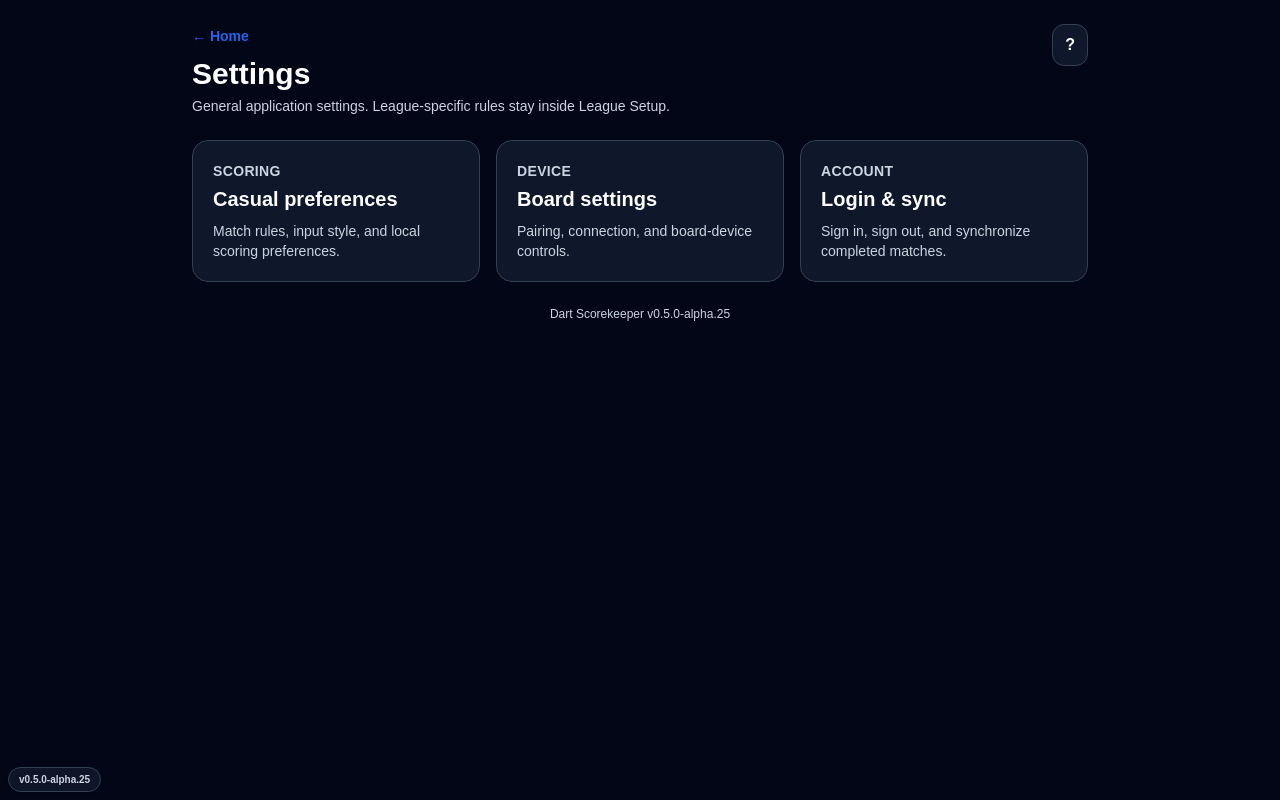
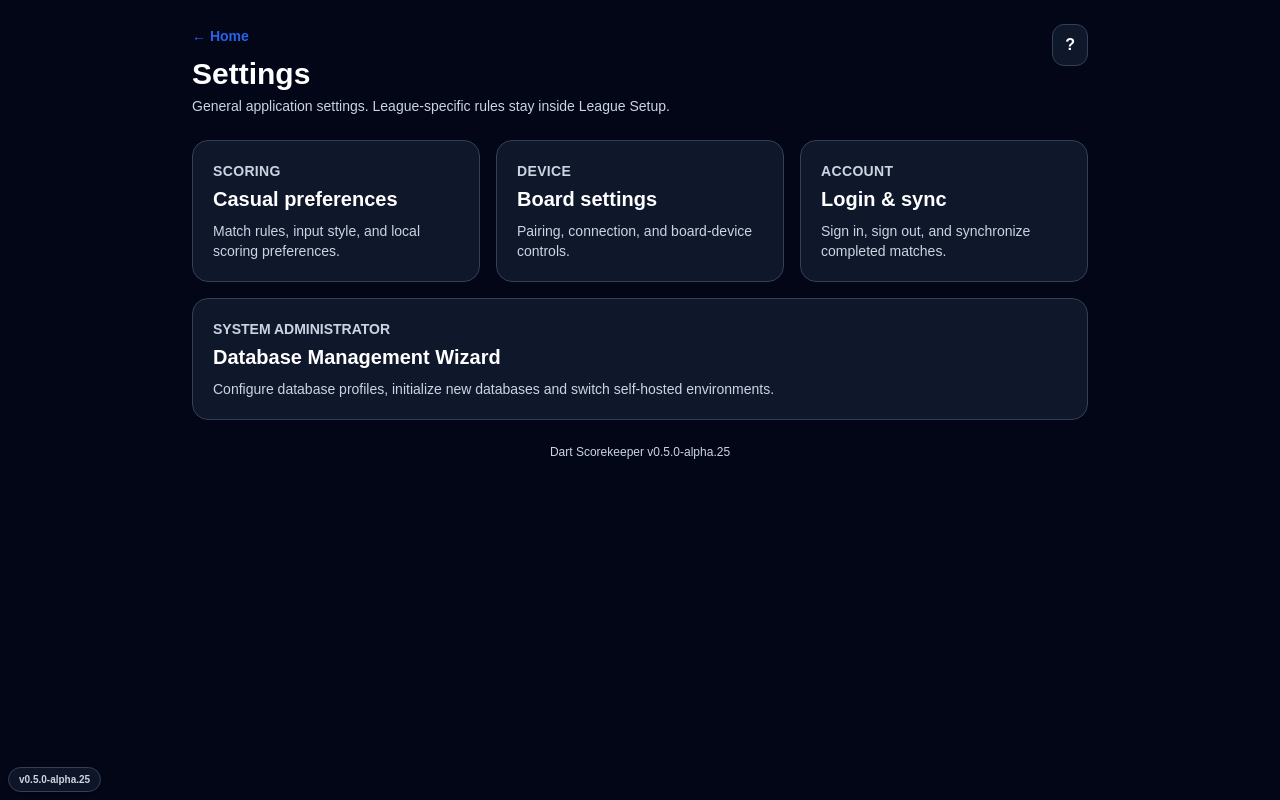
Before and after one commit to bclark303/dart-scorekeeper, a Next.js app: page /settings in a window 1280 px wide. Built offline with nearby package versions, Linux system fonts and the light colour scheme.

Commit message:
feat(settings): link to server database management wizard

```diff
--- a/app/settings/page.tsx
+++ b/app/settings/page.tsx
@@ -14,6 +14,7 @@ export default function SettingsPage() {
           <Link href="/board-device" className="rounded-2xl border border-[var(--color-panel-border)] bg-[var(--color-panel)] p-5 hover:border-[var(--color-primary)]"><div className="text-sm font-black uppercase tracking-wide text-[var(--color-text-muted)]">Device</div><h2 className="mt-1 text-xl font-black">Board settings</h2><p className="mt-2 text-sm text-[var(--color-text-muted)]">Pairing, connection, and board-device controls.</p></Link>
           <Link href="/account" className="rounded-2xl border border-[var(--color-panel-border)] bg-[var(--color-panel)] p-5 hover:border-[var(--color-primary)]"><div className="text-sm font-black uppercase tracking-wide text-[var(--color-text-muted)]">Account</div><h2 className="mt-1 text-xl font-black">Login & sync</h2><p className="mt-2 text-sm text-[var(--color-text-muted)]">Sign in, sign out, and synchronize completed matches.</p></Link>
         </section>
+        <Link href="/database-management" className="mt-4 block rounded-2xl border border-[var(--color-panel-border)] bg-[var(--color-panel)] p-5"><div className="text-sm font-black uppercase text-[var(--color-text-muted)]">System administrator</div><h2 className="mt-1 text-xl font-black">Database Management Wizard</h2><p className="mt-2 text-sm text-[var(--color-text-muted)]">Configure database profiles, initialize new databases and switch self-hosted environments.</p></Link>
         <div className="mt-6 text-center text-xs text-[var(--color-text-muted)]">Dart Scorekeeper v{APP_VERSION}</div>
       </div>
     </main>
```
